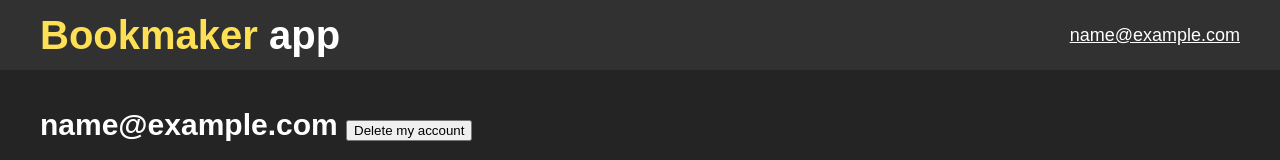
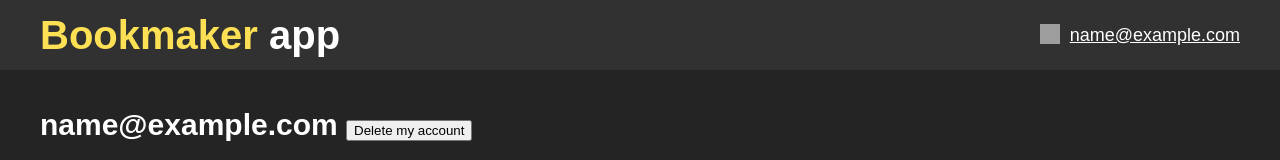
Before and after one commit to SOFG1/bookmaker_front, a React (Vite) app: page /account in a window 1280 px wide. Shown: the top 160 px of the page. Built offline with nearby package versions, Linux system fonts and the light colour scheme; sample sign-in values are in the browser's storage; grey boxes are pictures that could not be loaded.

Commit message:
fix router

```diff
--- a/src/App.tsx
+++ b/src/App.tsx
@@ -1,21 +1,15 @@
 import { ToastContainer } from "react-toastify";
 import { Header } from "./components/Header";
-import { MainPage } from "./pages/MainPage";
-import { BrowserRouter, Route, Routes } from "react-router-dom";
-import { AccountPage } from "./pages/AccountPage";
+import { AppRouter } from "./AppRouter";
+import { BrowserRouter } from "react-router-dom";
 
 function App() {
   return (
-    <>
-      <BrowserRouter>
-        <ToastContainer />
-        <Header />
-        <Routes>
-          <Route path="/" element={<MainPage />} />
-          <Route path="/account" element={<AccountPage />} />
-        </Routes>
-      </BrowserRouter>
-    </>
+    <BrowserRouter>
+      <ToastContainer />
+      <Header />
+      <AppRouter />
+    </BrowserRouter>
   );
 }
 
--- /dev/null
+++ b/src/AppRouter.tsx
@@ -0,0 +1,24 @@
+import { Route, Routes, useLocation, useNavigate } from "react-router-dom";
+import { MainPage } from "./pages/MainPage";
+import { AccountPage } from "./pages/AccountPage";
+import { userStore } from "./store/userStore";
+import { observer } from "mobx-react-lite";
+import { useEffect } from "react";
+
+export const AppRouter = observer(() => {
+  const location = useLocation()
+  const navigate = useNavigate()
+
+  useEffect(() => {
+    if(location.pathname === "/account" && !userStore.token) {
+      navigate("/")
+    }
+  }, [location])
+
+  return (
+      <Routes>
+        {userStore.token && <Route path="/account" element={<AccountPage />} />}
+        <Route path="*" element={<MainPage />} />
+      </Routes>
+  );
+});
--- a/src/components/Header.tsx
+++ b/src/components/Header.tsx
@@ -8,16 +8,17 @@ import { Link } from "react-router-dom";
 
 const StyledWrapper = styled.div`
   display: flex;
-  justify-content: space-between;
   align-items: center;
   padding: 15px 40px;
   background-color: #313131;
+  gap: 10px;
 `;
 
 const StyledLogo = styled.p`
   font-size: 40px;
   font-weight: 700;
   color: #1a1a1d;
+  margin-right: auto;
   color: #fde054;
   span {
     color: #fff;
@@ -41,6 +42,17 @@ const StyledEmail = styled(Link)`
   font-weight: 500;
 `;
 
+const StyledLogout = styled.button`
+  padding: 0;
+  border: 0;
+  background-color: transparent;
+  cursor: pointer;
+  img {
+    height: 20px;
+    width: 20px;
+  }
+`;
+
 export const Header = observer(() => {
   const [showModal, setShowModal] = useState(false);
   const [showSignUp, setShowSignUp] = useState(false);
@@ -54,6 +66,10 @@ export const Header = observer(() => {
     setShowSignUp(false);
     setShowModal(true);
   };
+
+  const handleLogout = () => {
+    userStore.setUserData(null, null)
+  }
 
   useEffect(() => {
     setShowModal(false);
@@ -70,7 +86,15 @@ export const Header = observer(() => {
           <StyledLogin onClick={() => setShowModal(true)}>Sign in</StyledLogin>
         )}
         {userStore.user && (
-          <StyledEmail to="/account">{userStore.user.email}</StyledEmail>
+          <>
+            <StyledLogout onClick={handleLogout}>
+              <img
+                src="https://cdn1.iconfinder.com/data/icons/heroicons-ui/24/logout-512.png"
+                alt="logout-icon"
+              />
+            </StyledLogout>
+            <StyledEmail to="/account">{userStore.user.email}</StyledEmail>
+          </>
         )}
       </StyledWrapper>
       {showModal && (
--- a/src/store/userStore.ts
+++ b/src/store/userStore.ts
@@ -10,7 +10,7 @@ export interface IUser {
 
 class UserStore {
   user: IUser | null = JSON.parse(localStorage.getItem("user") || "null");
-  token: string | null = localStorage.getItem("token") || null;
+  token: string | null = localStorage.getItem("token")
 
   constructor() {
     makeAutoObservable(this);
```
